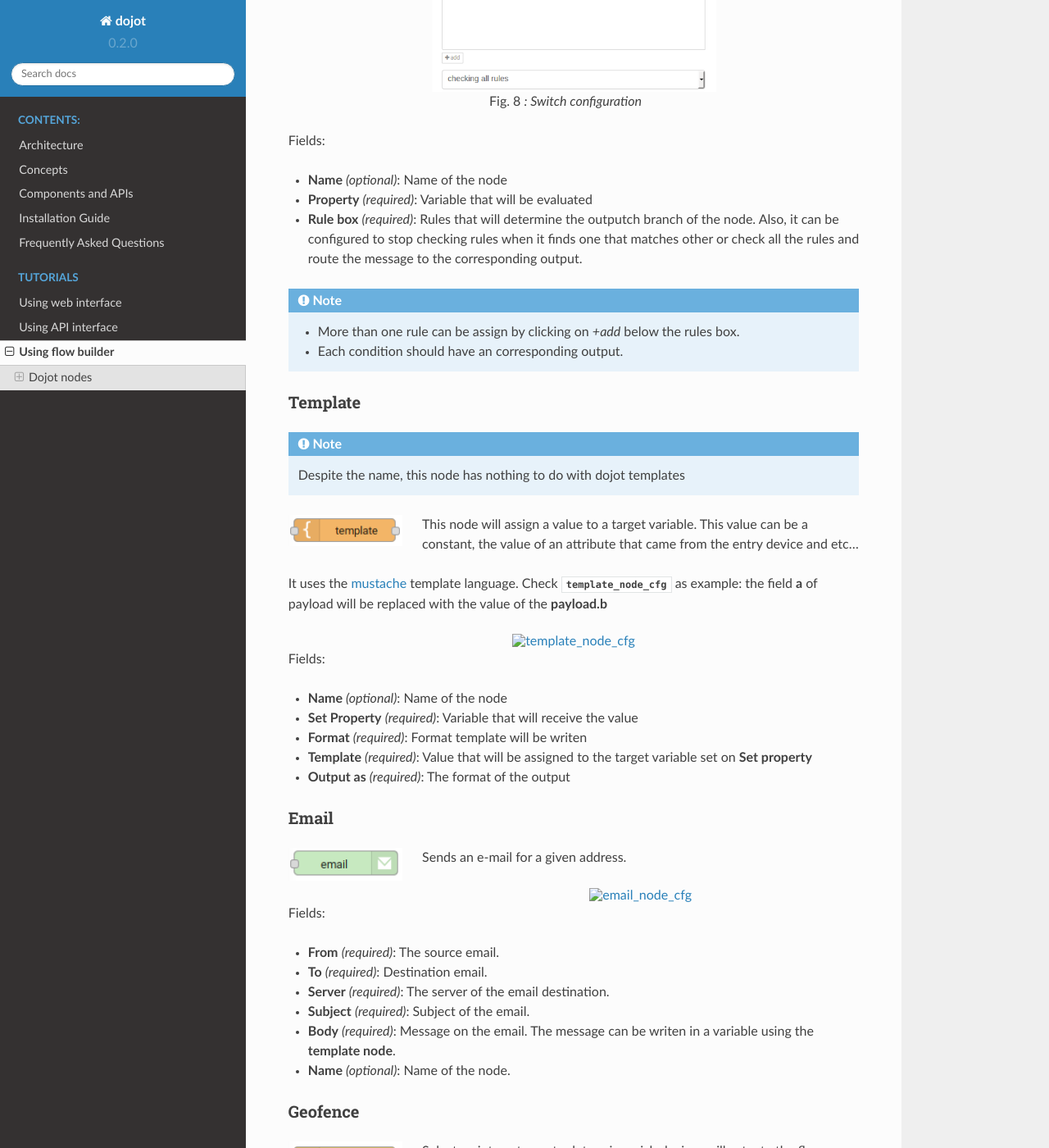
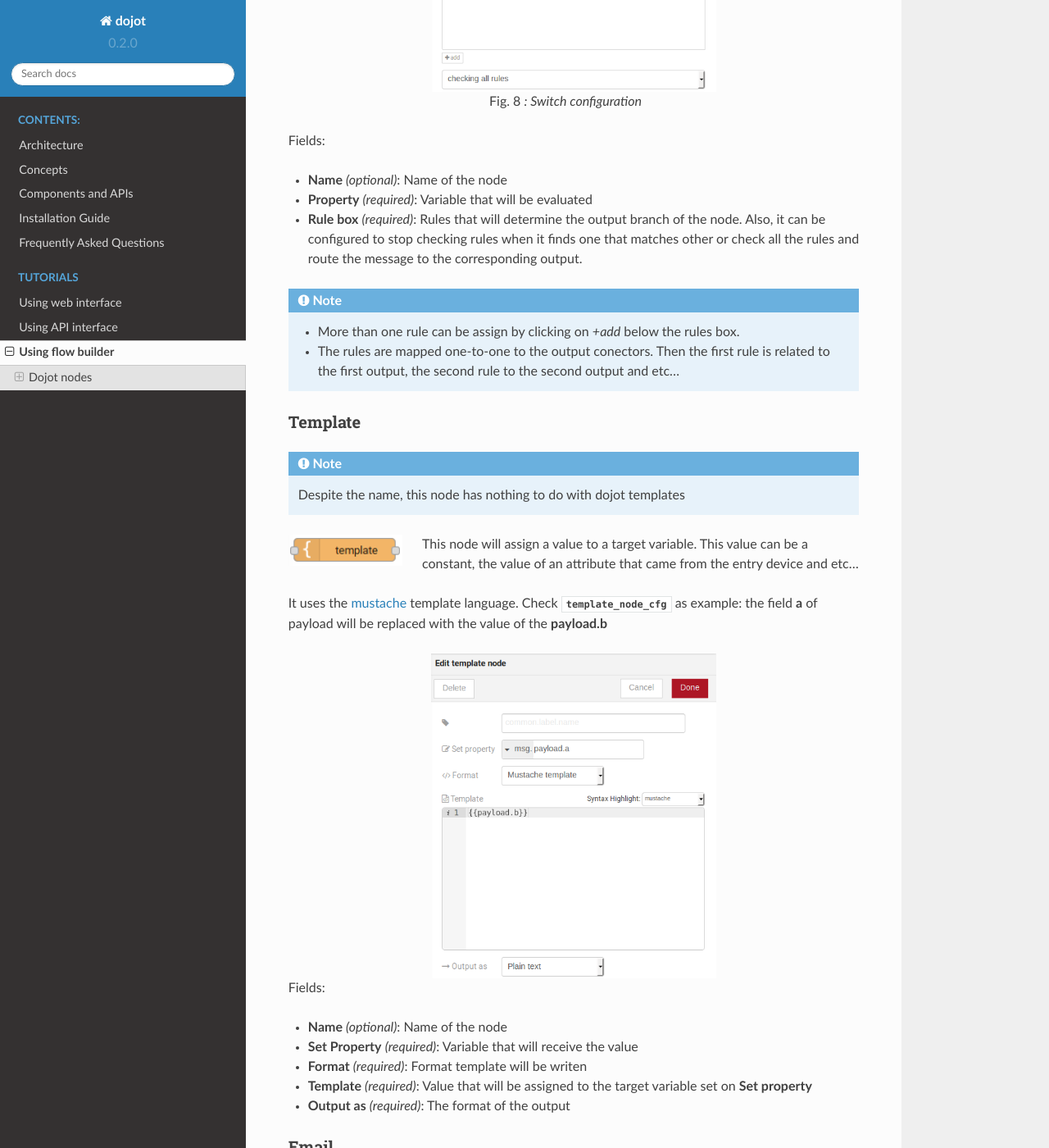
Before and after one commit to dojot/docs, a Sphinx documentation site: the page built from source/flow.rst, in a window 1280 px wide and 1400 px high, scrolled down 5019 px. Shown: the whole window at 82% size. Built offline with Sphinx 7.4.7 and the Read the Docs theme 2.0.0, drawn with Linux system fonts in a browser that asks for light colours; some of the changed text lies outside the part shown.

Commit message:
fixing some errors

```diff
--- a/source/flow.rst
+++ b/source/flow.rst
@@ -39,7 +39,7 @@
 
     : Device in configuration window
 
-Fileds:
+Fields:
 
 * **Name** *(optional)*: Name of the node
 * **Device** *(required)*: The *dojot* device that will trigger the flow
@@ -86,7 +86,7 @@
     :align: left
     :alt: http_node
 
-This node sends an http request to a given address, and, then, it can forward the response to use in somewhere of the flow.
+This node sends an http request to a given address, and, then, it can forward the response to the next node in the flow.
 
 .. _http_in_node:
 .. figure:: images/nodes/http_node_cfg.png
@@ -217,13 +217,14 @@
 
 * **Name** *(optional)*: Name of the node
 * **Property** *(required)*: Variable that will be evaluated
-* **Rule box** *(required)*: Rules that will determine the outputch branch of the node.
+* **Rule box** *(required)*: Rules that will determine the output branch of the node.
   Also, it can be configured to stop checking rules when it finds one that matches other
   or check all the rules and route the message to the corresponding output.
 
 .. note::
     - More than one rule can be assign by clicking on *+add* below the rules box.
-    - Each condition should have an corresponding output.
+    - The rules are mapped one-to-one to the output conectors. Then the first rule is related
+      to the first output, the second rule to the second output and etc...
 
 Template
 ********
@@ -305,8 +306,8 @@
 
 Fields:
 
-* **Area** *(required)*: Area that will be selected. It can be selected with an square or with a pentagon.
-* **Filter** *(required)*: Select wich side of the area will be selected: inside or outside the area demercated in the field above.
+* **Area** *(required)*: Area that will be selected. It can be chosen with an square or with a pentagon.
+* **Filter** *(required)*: Which side of the area will be picked: inside or outside the marked area in the field above.
 * **Name** *(optional)*: Name of the node
 
 .. _mustache: https://mustache.github.io/mustache.5.html
```
Also changed, not shown: other parts of source/flow.rst (+1 -1 lines), source/images/nodes/email_node_cfg.png (added), source/images/nodes/geofence_node_cfg.png (added), source/images/nodes/template_node_cfg.png (added), source/images/nodes/templatename.png (added).
